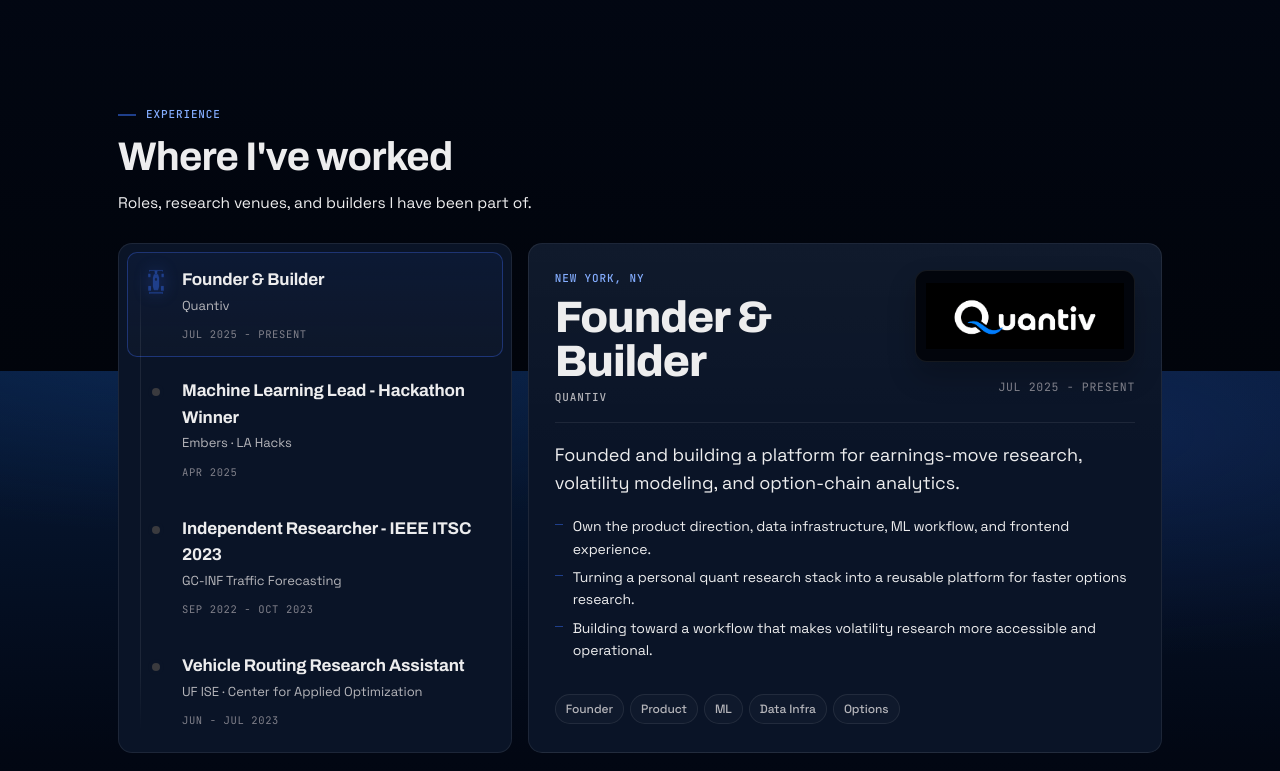
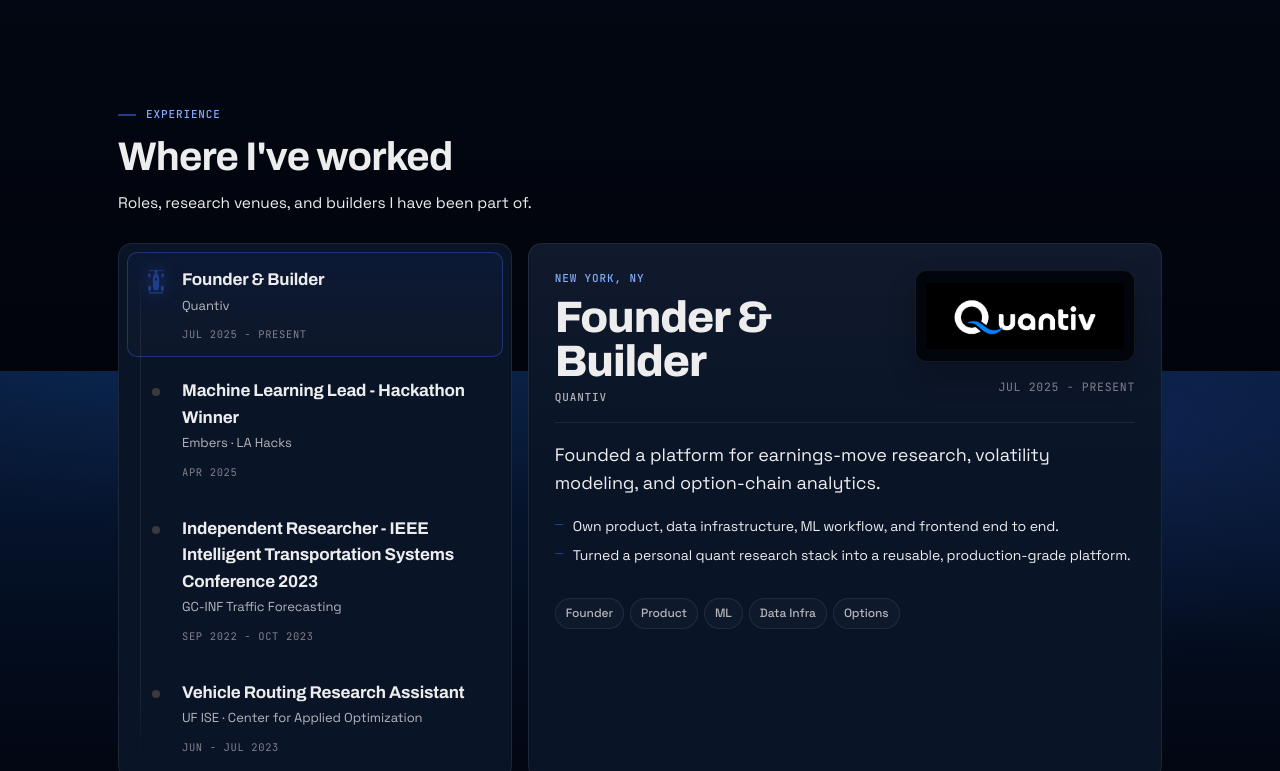
Before and after one commit to kenchengkc/personal-website, a Next.js app: page / in a window 1280 px wide. Shown: the part 2029-2800 px from the top of the page. Built offline with nearby package versions, Linux system fonts and the light colour scheme.

Commit message:
Wheel spinne, remove redundancies

```diff
--- a/app/globals.css
+++ b/app/globals.css
@@ -333,41 +333,52 @@ button { font: inherit; cursor: pointer; }
     0 0 0 1px rgba(255,255,255,0.04) inset;
   transform: translateZ(0);
 }
+/* Live indicator LED. Reads as a real hot light: bright white core, layered
+   bloom box-shadows for the halo, breathing pulse that scales the dot and
+   intensifies the glow. */
 .v2-eyebrow-dot {
-  width: 10px; height: 10px; border-radius: 50%;
-  background: #bfd2ff;
+  width: 11px;
+  height: 11px;
+  border-radius: 50%;
+  background: radial-gradient(
+    circle at 35% 30%,
+    #ffffff 0%,
+    #f5faff 40%,
+    rgba(220, 232, 255, 0.92) 80%,
+    rgba(150, 185, 255, 0.7) 100%
+  );
   box-shadow:
-    0 0 0 5px rgba(132,173,255,0.22),
-    0 0 18px rgba(132,173,255,0.72),
-    0 0 34px rgba(63,109,255,0.44);
-  animation: v2availabilityBlink 2s ease-in-out infinite;
+    0 0 3px rgba(255, 255, 255, 1),
+    0 0 8px rgba(245, 250, 255, 1),
+    0 0 18px rgba(190, 215, 255, 0.95),
+    0 0 36px rgba(132, 173, 255, 0.85),
+    0 0 64px rgba(63, 109, 255, 0.55);
+  animation: v2dotPulse 1.1s ease-in-out infinite;
+  will-change: transform, box-shadow;
 }
 @keyframes v2pulse { 0%,100% { opacity: 1; } 50% { opacity: 0.45; } }
-@keyframes v2availabilityBlink {
-  0%, 62%, 100% {
-    opacity: 0.92;
-    background: #bfd2ff;
+@keyframes v2dotPulse {
+  0%, 100% {
+    transform: scale(1);
     box-shadow:
-      0 0 0 5px rgba(132,173,255,0.22),
-      0 0 18px rgba(132,173,255,0.68),
-      0 0 34px rgba(63,109,255,0.4);
+      0 0 3px rgba(255, 255, 255, 1),
+      0 0 8px rgba(245, 250, 255, 1),
+      0 0 18px rgba(190, 215, 255, 0.9),
+      0 0 36px rgba(132, 173, 255, 0.8),
+      0 0 64px rgba(63, 109, 255, 0.5);
   }
-  74% {
-    opacity: 1;
-    background: #f4f7ff;
+  50% {
+    transform: scale(1.18);
     box-shadow:
-      0 0 0 8px rgba(132,173,255,0.34),
-      0 0 26px rgba(183,204,255,0.96),
-      0 0 52px rgba(63,109,255,0.72);
+      0 0 5px rgba(255, 255, 255, 1),
+      0 0 14px rgba(255, 255, 255, 1),
+      0 0 30px rgba(220, 232, 255, 1),
+      0 0 56px rgba(132, 173, 255, 1),
+      0 0 96px rgba(63, 109, 255, 0.85);
   }
-  86% {
-    opacity: 0.96;
-    background: #d5e2ff;
-    box-shadow:
-      0 0 0 6px rgba(132,173,255,0.26),
-      0 0 22px rgba(132,173,255,0.78),
-      0 0 40px rgba(63,109,255,0.5);
-  }
+}
+@media (prefers-reduced-motion: reduce) {
+  .v2-eyebrow-dot { animation: none; }
 }
 @keyframes v2eyebrowPulse {
   0%, 100% {
@@ -702,6 +713,36 @@ button { font: inherit; cursor: pointer; }
   filter: saturate(1.06) contrast(1.05) brightness(0.92) hue-rotate(2deg)
     url(#rb-wheel-motion);
 }
+
+/* Rendered SVG spinner stacked on top of the photo wheel. The photo wheel
+   is 3/4-angle and would wobble if rotated; the rendered spinner is a flat
+   axis-aligned circle so its rotation is pixel-perfect. Hidden when the car
+   is stationary so the photo wheel reads naturally. */
+.rb-wheel-spinner {
+  position: absolute;
+  inset: 0;
+  display: block;
+  pointer-events: none;
+  opacity: 0;
+  transition: opacity 0.3s ease;
+  transform: rotate(0deg);
+  will-change: transform, opacity;
+}
+.rb-wheel-spinner svg {
+  width: 100%;
+  height: 100%;
+  display: block;
+}
+.v2-hero[style*="running"] .rb-wheel-spinner {
+  opacity: 1;
+  animation: rbSpinnerRoll 360ms linear infinite;
+}
+@keyframes rbSpinnerRoll {
+  to { transform: rotate(-360deg); }
+}
+@media (prefers-reduced-motion: reduce) {
+  .rb-wheel-spinner { animation: none !important; opacity: 0 !important; }
+}
 @media (max-width: 720px) {
   .v2-hero-track { margin: 44px -28px 0; height: 118px; }
   .v2-hero-track-car { right: 8%; width: 88%; max-width: 88%; }
--- a/components/sections/About.tsx
+++ b/components/sections/About.tsx
@@ -49,7 +49,8 @@ export function About() {
             Right now I&rsquo;m building <b>Quantiv</b> - an options analytics
             platform that combines implied-volatility models with XGBoost on
             historical Greeks to forecast earnings moves. Before that, I
-            published in IEEE ITSC on graph-network traffic forecasting, and
+            published in the IEEE Intelligent Transportation Systems Conference
+            on graph-network traffic forecasting, and
             earned USACO Platinum with a perfect score.
           </p>
           <p>
--- a/components/sections/BlogList.tsx
+++ b/components/sections/BlogList.tsx
@@ -14,7 +14,7 @@ const publications: Publication[] = [
   {
     title:
       "A Need For Speed: Enhancing F1 Race Cars with a Novel Computational Fluid Dynamics and Machine Learning Method",
-    venue: "Canada-Wide Science Fair · ResearchGate",
+    venue: "Highlights in Science Engineering and Technology",
     year: "2022",
     citations: 2,
     href: site.links.f1cfd,
@@ -22,7 +22,7 @@ const publications: Publication[] = [
   {
     title:
       "GC-INF: A Novel Adaptive Traffic Control System using Machine Learning for Turning Ratio Predictions",
-    venue: "IEEE ITSC 2023",
+    venue: "IEEE Intelligent Transportation Systems Conference 2023",
     year: "2023",
     citations: 1,
     href: site.links.gcinf,
--- a/components/sections/Experience.tsx
+++ b/components/sections/Experience.tsx
@@ -29,11 +29,10 @@ const items: Stint[] = [
     loc: "New York, NY",
     dates: "Jul 2025 - Present",
     summary:
-      "Founded and building a platform for earnings-move research, volatility modeling, and option-chain analytics.",
+      "Founded a platform for earnings-move research, volatility modeling, and option-chain analytics.",
     bullets: [
-      "Own the product direction, data infrastructure, ML workflow, and frontend experience.",
-      "Turning a personal quant research stack into a reusable platform for faster options research.",
-      "Building toward a workflow that makes volatility research more accessible and operational.",
+      "Own product, data infrastructure, ML workflow, and frontend end to end.",
+      "Turned a personal quant research stack into a reusable, production-grade platform.",
     ],
     tags: ["Founder", "Product", "ML", "Data Infra", "Options"],
     logo: {
@@ -69,15 +68,14 @@ const items: Stint[] = [
     },
   },
   {
-    role: "Independent Researcher - IEEE ITSC 2023",
+    role: "Independent Researcher - IEEE Intelligent Transportation Systems Conference 2023",
     org: "GC-INF Traffic Forecasting",
     loc: "Pre-Columbia · High school research",
     dates: "Sep 2022 - Oct 2023",
     summary:
-      "Completed GC-INF before Columbia, then published the work as a single-author IEEE ITSC 2023 paper.",
+      "Built GC-INF independently in high school and published it single-author in IEEE ITSC 2023.",
     bullets: [
-      "Developed the model and paper independently while in high school.",
-      "Presented at IEEE ITSC 2023 and served as a session chair for Simulation and Control.",
+      "Session chair for Simulation and Control at the conference in Bilbao.",
       "ISEF Top 30 finalist recognition for the broader research track.",
     ],
     tags: ["IEEE ITSC", "Single Author", "High School Research"],
@@ -92,11 +90,11 @@ const items: Stint[] = [
     loc: "Gainesville, FL",
     dates: "Jun - Jul 2023",
     summary:
-      "Worked with UF ISE and the Center for Applied Optimization on a C++ CVRP solver accelerated with ML and data-mining patterns.",
+      "Accelerated a C++ Capacitated VRP solver with ML and data-mining heuristics.",
     bullets: [
-      "15% compute-time reduction on TB-scale datasets.",
-      "Validated scalability on the 34k-core UF HiPerGator cluster via SLURM batch jobs.",
-      "JavaFX visualization tool for OR researchers.",
+      "Cut compute time 15% on TB-scale routing datasets.",
+      "Scaled out on the 34k-core UF HiPerGator cluster via SLURM batch jobs.",
+      "Shipped a JavaFX visualization tool for the OR research group.",
     ],
     tags: ["UF ISE", "CAO", "C++", "SLURM", "JavaFX"],
     logo: {
--- a/components/sections/Projects.tsx
+++ b/components/sections/Projects.tsx
@@ -46,11 +46,11 @@ const projects: Project[] = [
     summary:
       "Founder-built platform for earnings-move research across active option chains.",
     impact:
-      "Combines market data engineering, ML volatility signals, and a usable research interface for options workflows.",
+      "Operational research workflow combining IV models, ML volatility signals, and a low-latency query layer.",
     brand: {
       label: "Quantiv",
       detail: "Quantiv",
-      meta: "Founder-built options platform",
+      meta: "Live at usequantiv.com",
       logo: {
         src: "/images/quantiv/quantiv-icon.png",
         alt: "Quantiv app icon",
@@ -63,9 +63,9 @@ const projects: Project[] = [
     ],
     tags: ["Next.js", "FastAPI", "XGBoost", "DuckDB", "AWS EC2", "Redis"],
     details: [
-      "Combined IV models with XGBoost on historical Greeks and volatility signals.",
-      "Built DuckDB + Parquet pipelines for option chain and volatility history records.",
-      "Reduced sync downtime with atomic directory swaps and rsync staging on AWS EC2.",
+      "XGBoost on historical Greeks layered on top of mathematical IV models.",
+      "DuckDB + Parquet pipeline over the full option chain and volatility history.",
+      "Atomic directory swaps with rsync staging on EC2 for zero-downtime data updates.",
     ],
     links: [{ label: "Visit usequantiv.com", href: site.links.quantiv }],
   },
@@ -74,11 +74,11 @@ const projects: Project[] = [
     category: "Competitive programming · USA Computing Olympiad",
     dates: "Dec 2023",
     summary:
-      "Placed in the top 1% at the most prestigious informatics competition in the United States.",
+      "Qualified for Platinum, the highest division of the United States' informatics olympiad.",
     impact:
-      "Scored a perfect 1000 / 1000 in the December 2023 USACO Gold Division Contest, qualifying for the Platinum division.",
+      "Perfect 1000 / 1000 in the December 2023 Gold Division contest.",
     award: {
-      label: "Perfect Score · Gold → Platinum",
+      label: "Gold → Platinum, perfect score",
       detail: "USA Computing Olympiad",
     },
     metrics: [
@@ -88,9 +88,9 @@ const projects: Project[] = [
     ],
     tags: ["C++", "Advanced DSA", "Algorithms", "gdb"],
     details: [
-      "Solved every problem in the December 2023 USACO Gold Division Contest with a perfect 1000 / 1000.",
-      "Top 1% nationally in the United States' most prestigious informatics olympiad.",
-      "Wrote and debugged advanced data-structure and algorithm solutions in C++ under timed-contest constraints.",
+      "Competition-grade C++ across graphs, DP, segment trees, and computational geometry.",
+      "gdb profiling to chase down edge cases under tight memory and runtime budgets.",
+      "Platinum is the top of the four-division ladder; Bronze → Silver → Gold → Platinum.",
     ],
   },
   {
@@ -98,13 +98,9 @@ const projects: Project[] = [
     category: "CFD + ML aerodynamics research",
     dates: "2021 - 2022",
     summary:
-      "Machine-learning workflow for modeling and improving Formula 1 race-car aerodynamic behavior.",
+      "CFD + machine-learning workflow for analyzing F1 race-car aerodynamic behavior.",
     impact:
-      "National science fair winning research connecting simulation, ML, and performance engineering.",
-    award: {
-      label: "Gold Medal",
-      detail: "Canada Wide Science Fair",
-    },
+      "Won the Canada-Wide Science Fair national competition in 2022.",
     brand: {
       label: "CWSF",
       detail: "Canada-Wide Science Fair",
@@ -124,9 +120,9 @@ const projects: Project[] = [
     ],
     tags: ["CFD", "Machine Learning", "Aerodynamics", "Python"],
     details: [
-      "Combined computational fluid dynamics outputs with machine-learning modeling.",
-      "Focused on performance characteristics relevant to open-wheel racing aerodynamics.",
-      "Published the research on ResearchGate after the national competition.",
+      "Predicted aerodynamic performance from simulation outputs with ML.",
+      "Focused on open-wheel geometry: front wing, sidepod airflow, rear-wing wake.",
+      "Published in Highlights in Science Engineering and Technology.",
     ],
     links: [{ label: "Read paper", href: site.links.f1cfd }],
   },
@@ -137,10 +133,10 @@ const projects: Project[] = [
     summary:
       "Hybrid Graph ConvNet + Informer model for adaptive traffic signal control.",
     impact:
-      "Single-author IEEE ITSC publication with a measurable forecasting improvement over prior models.",
+      "24% RMSE improvement over the prior state-of-the-art on intersection turning ratios.",
     brand: {
       label: "IEEE",
-      detail: "ITSC 2023 publication",
+      detail: "IEEE Intelligent Transportation Systems Conference 2023",
       meta: "Peer-reviewed research venue",
     },
     metrics: [
@@ -150,9 +146,9 @@ const projects: Project[] = [
     ],
     tags: ["PyTorch", "Graph NN", "Informer", "IEEE"],
     details: [
-      "Forecasted intersection turning ratios using Chebyshev graph convolutions and Informer attention.",
-      "Improved RMSE by 24% over prior state-of-the-art traffic forecasting models.",
-      "Presented at IEEE ITSC 2023 and served as session chair for Simulation and Control.",
+      "Chebyshev graph convolutions on the road network feed Informer's ProbSparse attention.",
+      "Adam optimizer with cosine decay; trained from raw turning-ratio time series.",
+      "Single-author paper; session chair for Simulation and Control at the conference.",
     ],
     links: [
       { label: "Read paper", href: site.links.gcinf },
@@ -168,9 +164,9 @@ const projects: Project[] = [
     category: "Optimization research tooling",
     dates: "Jun - Jul 2023",
     summary:
-      "UF ISE and CAO research project building a C++ Capacitated Vehicle Routing Problem solver.",
+      "C++ Capacitated Vehicle Routing Problem solver accelerated with ML.",
     impact:
-      "Improved solver performance for large-scale optimization research at the Center for Applied Optimization.",
+      "15% compute-time reduction on TB-scale routing datasets.",
     brand: {
       label: "UF ISE",
       detail: "Center for Applied Optimization",
@@ -187,9 +183,9 @@ const projects: Project[] = [
     ],
     tags: ["C++", "CMake", "SLURM", "UF ISE", "CAO"],
     details: [
-      "Integrated ML-driven pruning and data-mining patterns into a C++ VRP solver.",
-      "Validated scalability on the 34k-core UF HiPerGator cluster via SLURM jobs.",
-      "Built a JavaFX visualization tool so researchers could inspect route solutions.",
+      "Pattern mining drove early-termination heuristics in the search.",
+      "Scaled out on the 34k-core UF HiPerGator cluster via SLURM batch jobs.",
+      "JavaFX visualization tool so OR researchers could inspect candidate routes.",
     ],
   },
 ];
```
Also changed, not shown: components/cars/CarSilhouette.tsx (+72 -0 lines).
